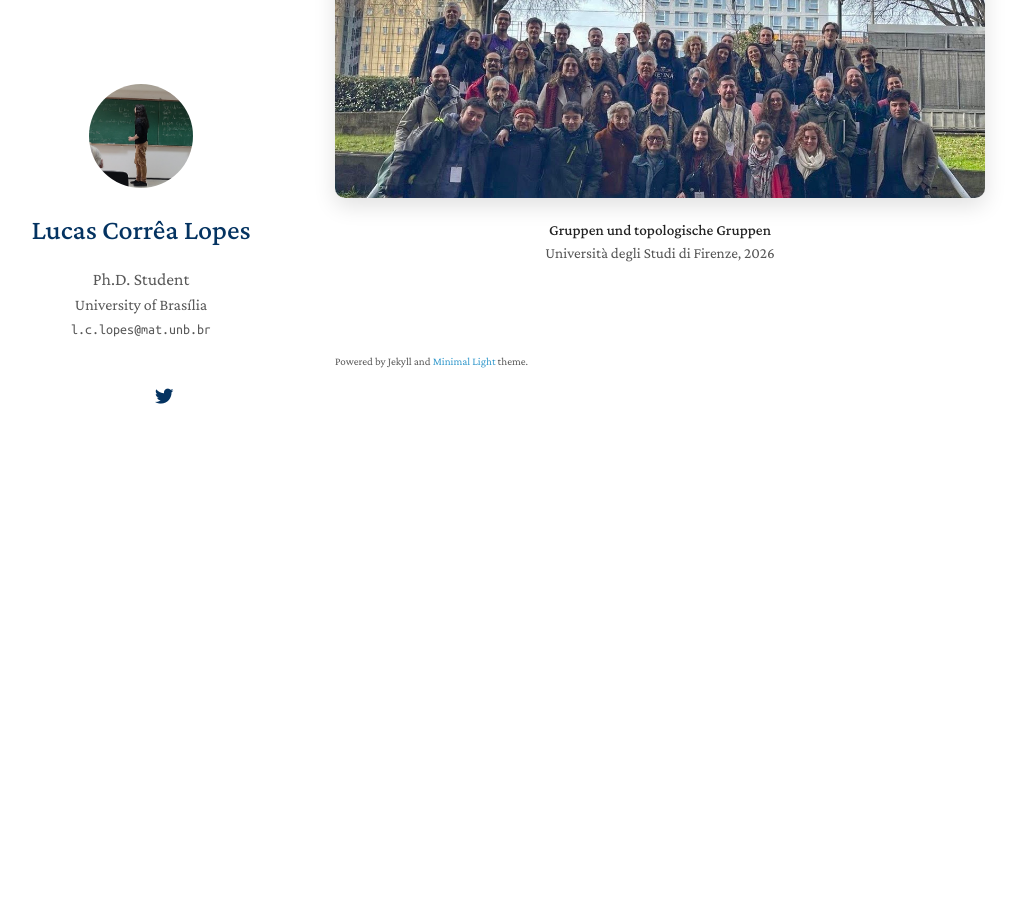
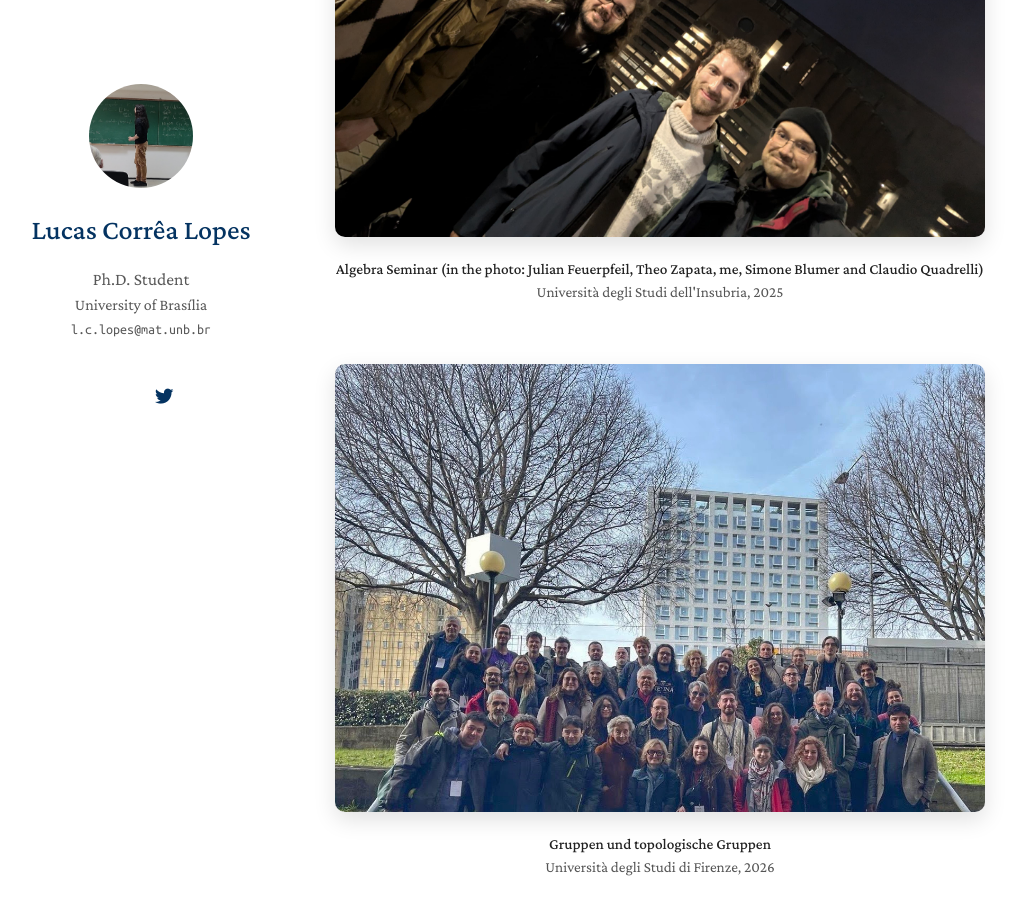
Before and after one commit to lcorrealopes/home, a Jekyll site: the page built from index.md, in a window 1280 px wide and 900 px high, scrolled down 3068 px. Shown: the whole window, without its empty margins (135-1153 px from the left). Built offline with Jekyll 4.4.1, drawn with Linux system fonts in a browser that asks for light colours; nearby versions of some CDN libraries; a style sheet for code colours, icons or effects is not loaded; our own code applies the rules of GitHub Pages for plain Markdown files; before the commit the page ends 3510 px from its top, so only the background shows below that.

Commit message:
Update index.md

```diff
--- a/index.md
+++ b/index.md
@@ -104,6 +104,16 @@ If you are interested in learn what I study, I suggest you to follow the short s
 </div>
 
 <div class="event-item">
+  <a href="assets/events/theotalk.jpg" target="_blank">
+    <img src="assets/events/theotalk.jpg" alt="Algebra Seminar">
+  </a>
+  <p class="event-caption">
+    <strong>Algebra Seminar (in the photo: Julian Feuerpfeil, Theo Zapata, me, Simone Blumer and Claudio Quadrelli)</strong><br>
+    Università degli Studi dell'Insubria, 2025
+  </p>
+</div>
+
+<div class="event-item">
   <a href="assets/events/gtg2026.jpeg" target="_blank">
     <img src="assets/events/gtg2026.jpeg" alt="Gruppen und topologische Gruppen">
   </a>
```
